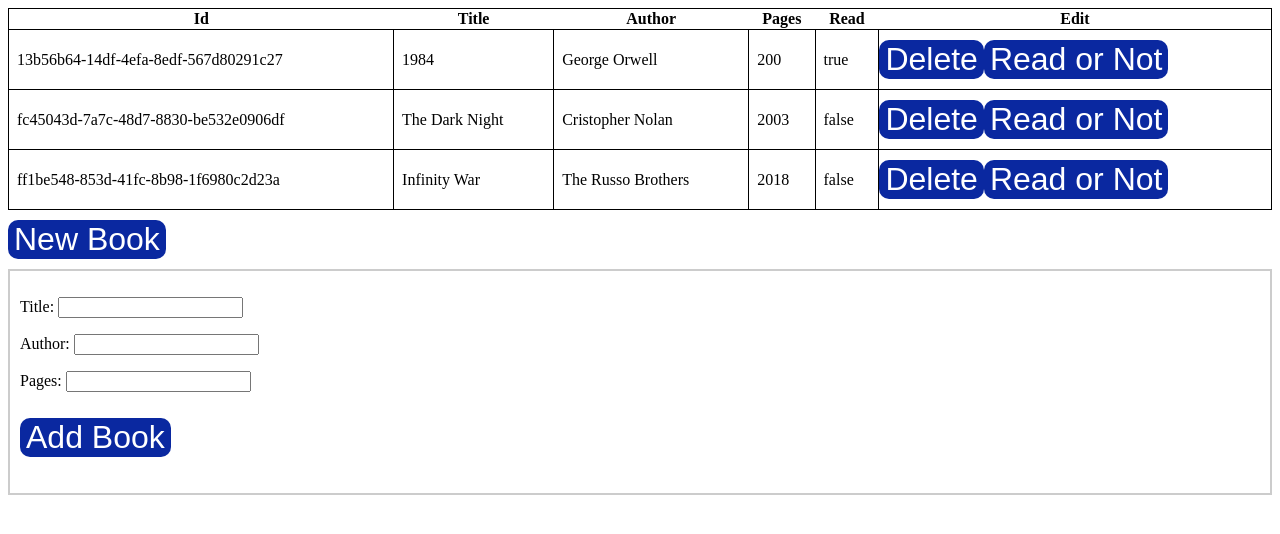
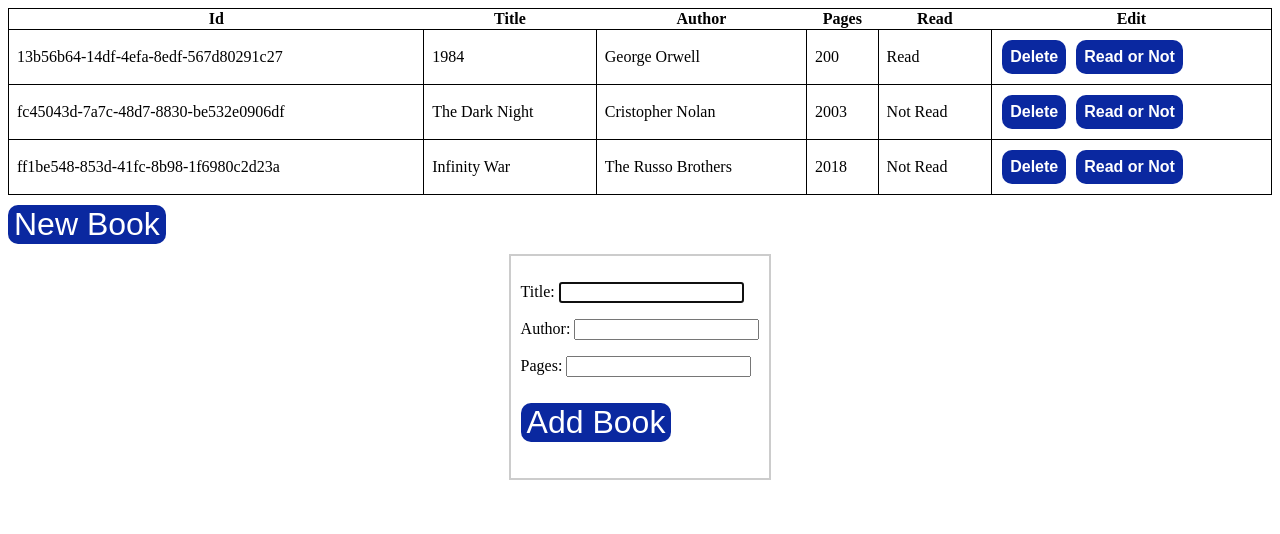
Before and after one commit to IslombekMir/TOP-Library, a plain HTML site: page index.html in a window 1280 px wide. Both pictures are taken after a click on the button "New Book". Drawn offline with Linux system fonts and the light colour scheme.

Commit message:
put the form into a <dialog>

```diff
--- a/index.html
+++ b/index.html
@@ -13,7 +13,7 @@
     </table>
 
     <button>New Book</button>
-    <div class="form-wrapper">
+    <dialog class="form-wrapper">
         <form action="" method="post">
         <p>
             <label for="title">Title: </label>
@@ -31,7 +31,6 @@
             <button id="submit">Add Book</button>
         </p>
     </form>
-
-    </div>
+    </dialog>
 </body>
 </html>
--- a/scripts/script.js
+++ b/scripts/script.js
@@ -36,7 +36,7 @@ function displayBooks() {
         for (let key in book) {
             let detail = book[key];
             let td = document.createElement("td");
-            td.innerHTML = detail;
+            td.innerHTML = detail == true ? "Read" : detail == false ? "Not Read" : detail;
             tr.appendChild(td);
         }
 
@@ -58,10 +58,11 @@ function displayBooks() {
 
 
 const newBookBtn = document.querySelector("button");
-const form = document.querySelector("form")
+const form = document.querySelector("form");
+const dialog = document.querySelector(".form-wrapper");
 
 newBookBtn.addEventListener("click", (e) => {
-    form.classList.add("visible")
+    dialog.show();
 })
 
 
@@ -97,4 +98,7 @@ table.addEventListener("click", e => {
 
 
 
+
+
+
 displayBooks();
--- a/styles/style.css
+++ b/styles/style.css
@@ -2,7 +2,9 @@ table {
     border-collapse: collapse;
     width: 100%;
     border: 1px solid black;
+    border-radius: 10px;
 }
+
 
 tr, td {
     border: 1px solid black;
@@ -32,10 +34,13 @@ button:active {
     padding: 10px;
 }
 
-form {
-    visibility: hidden;
-}
-
 .visible {
     visibility: visible;
 }
+
+.delete-btn, .toggle-read {
+    font-size: 1rem;
+    font-weight: 700;
+    margin-left: 10px;
+    padding: 0.5rem;
+}
```
